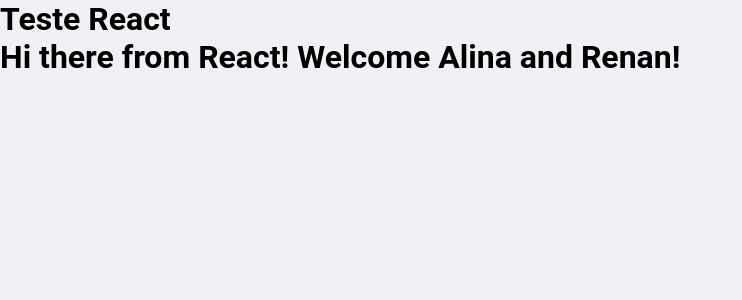
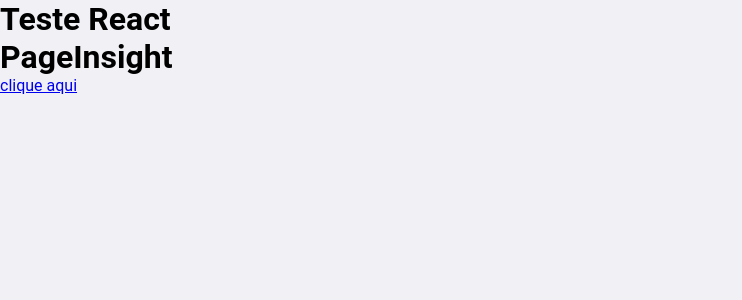
Before and after one commit to keepact/react-project, a React app: page / in a window 1280 px wide. Shown: the top 300 px of the page, without its empty margins (0-742 px from the left). Built offline with nearby package versions, Linux system fonts and the light colour scheme.

Commit message:
routes config

```diff
--- a/package.json
+++ b/package.json
@@ -22,6 +22,7 @@
     "@types/react": "^17.0.0",
     "@types/react-dom": "^17.0.0",
     "@types/react-redux": "^7.1.16",
+    "@types/react-router-dom": "^5.1.7",
     "@types/styled-components": "^5.1.7",
     "babel-loader": "^8.2.2",
     "babel-plugin-styled-components": "^1.12.0",
@@ -45,6 +46,7 @@
   "dependencies": {
     "axios": "^0.21.1",
     "react-redux": "^7.2.2",
+    "react-router-dom": "^5.2.0",
     "redux": "^4.0.5",
     "redux-devtools-extension": "^2.13.8",
     "redux-persist": "^6.0.0",
--- a/src/webapp/app/App.tsx
+++ b/src/webapp/app/App.tsx
@@ -1,20 +1,23 @@
-import * as React from 'react';
+import React, { useContext } from 'react';
+import { BrowserRouter } from 'react-router-dom';
 import { ThemeProvider } from 'styled-components';
 import { ThemeContext } from './shared/context/themeContext';
 import { Provider } from 'react-redux';
 import { PersistGate } from 'redux-persist/integration/react';
 import { store, persistor } from './shared/store';
+import { Routes } from './routes';
 import GlobalStyle from './styles/global';
-import HelloWorld from './components/HelloWorld';
 
 const App: React.FC = () => {
-  const { colorTheme } = React.useContext(ThemeContext);
+  const { colorTheme } = useContext(ThemeContext);
 
   return (
     <Provider store={store}>
       <PersistGate persistor={persistor}>
         <ThemeProvider theme={colorTheme}>
-          <HelloWorld firstName="Alina" lastName="Renan" />
+          <BrowserRouter>
+            <Routes />
+          </BrowserRouter>
         </ThemeProvider>
       </PersistGate>
       <GlobalStyle />
--- /dev/null
+++ b/src/webapp/app/modules/Insight/InsightPage.tsx
@@ -0,0 +1,16 @@
+import React from 'react';
+import { Link } from "react-router-dom";
+import RouteNames from '../../shared/enums/routeNames.enum';
+
+// import { Container } from './styles';
+
+const Insight: React.FC = () => {
+  return (
+    <div>
+      <h1>PageInsight</h1>
+      <Link to={RouteNames.insightDetails}>clique aqui</Link>
+    </div>
+  );
+}
+
+export default Insight;
--- /dev/null
+++ b/src/webapp/app/modules/InsightDetails/InsightDetailsPage.tsx
@@ -0,0 +1,15 @@
+import React from 'react';
+import { Link } from "react-router-dom";
+import RouteNames from '../../shared/enums/routeNames.enum';
+// import { Container } from './styles';
+
+const InsightDetails: React.FC = () => {
+  return (
+    <div>
+      <h1>PageInsightDetails</h1>
+      <Link to={RouteNames.insight}>clique aqui</Link>
+    </div>
+  );
+}
+
+export default InsightDetails;
--- /dev/null
+++ b/src/webapp/app/routes/Routes.tsx
@@ -0,0 +1,13 @@
+import React from 'react';
+import { Switch, Route } from 'react-router-dom';
+import RouteNames from '../shared/enums/routeNames.enum';
+
+import Insight from '../modules/Insight/InsightPage';
+import InsightDetails from '../modules/InsightDetails/InsightDetailsPage';
+
+export const Routes: React.FC = () => (
+  <Switch>
+    <Route path={RouteNames.insight} exact component={Insight} />
+    <Route path={RouteNames.insightDetails} component={InsightDetails} />
+  </Switch>
+);
--- /dev/null
+++ b/src/webapp/app/routes/index.ts
@@ -0,0 +1 @@
+export * from './Routes';
--- /dev/null
+++ b/src/webapp/app/shared/enums/routeNames.enum.ts
@@ -0,0 +1,6 @@
+enum RouteNames {
+  insight = '/',
+  insightDetails = '/insight-details',
+}
+
+export default RouteNames;
--- a/tsconfig.json
+++ b/tsconfig.json
@@ -1,5 +1,6 @@
 {
   "compilerOptions": {
+    "esModuleInterop": true,
     "jsx": "react",
     "module": "commonjs",
     "noImplicitAny": true,
```
Also changed, not shown: src/webapp/app/components/HelloWorld.tsx (deleted, +0 -7 lines), 1 other file (tests, documents, lock files or other folders).
